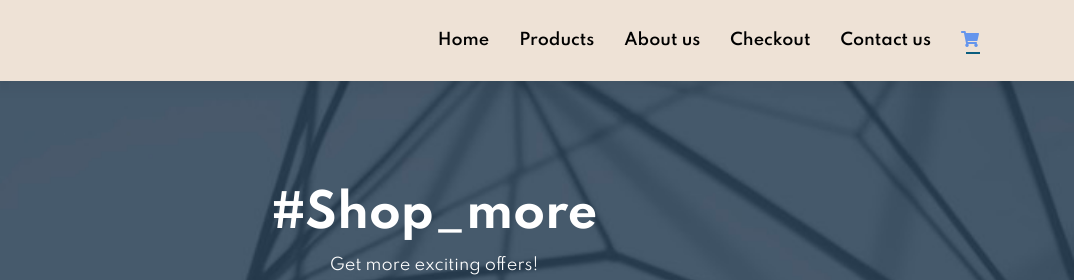
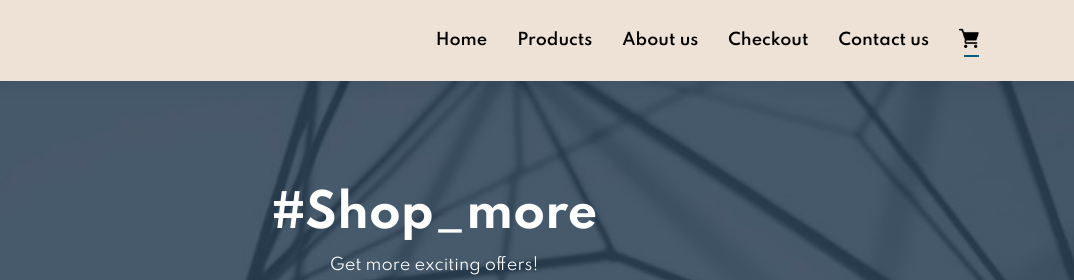
Before and after one commit to PriyankaAndhi/Nutrilife, a plain HTML site: page cart.html in a window 1280 px wide. Shown: the top 280 px of the page, 206-1280 px from the left. Drawn offline with Linux system fonts and the light colour scheme.

Commit message:
Update cart.html

```diff
--- a/cart.html
+++ b/cart.html
@@ -18,7 +18,7 @@
                     <li><a href="about us.html">About us</a></li>
                     <li><a href="checkout.html">Checkout</a></li>
                     <li><a href="contactus.html">Contact us</a></li>
-                    <li><a class="active" href="cart.html"><i class="fa fa-shopping-cart"></i></a></li>
+                    <li><a class="active" href="cart.html"><img src="features/grocery-store.png" style="width: 20px;" alt="cart"></a></li>
                 </ul>
             </div>
         </section>
```
